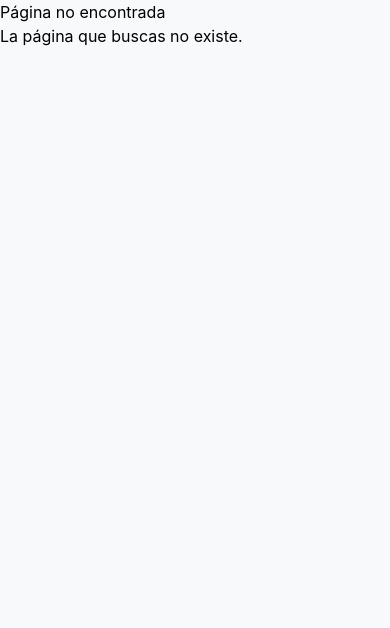
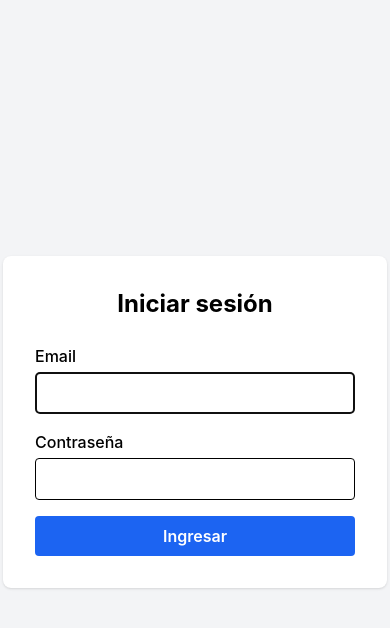
Before and after one commit to jpanaifo-dev/restaurant-manager, a React (Vite) app: page /login in a window 390 px wide. Shown: the top 628 px of the page. Built offline with nearby package versions, Linux system fonts and the light colour scheme; no server answers.

Commit message:
feat: export ProtectedLayout component from index file

```diff
--- a/src/App.tsx
+++ b/src/App.tsx
@@ -1,10 +1,13 @@
 // src/App.tsx
+import { AuthProvider } from './context/AuthContext'
 import AppRoutes from './routes/routes'
 
 const App = () => {
   return (
     <div>
-      <AppRoutes />
+      <AuthProvider>
+        <AppRoutes />
+      </AuthProvider>
     </div>
   )
 }
--- a/src/layouts/dashboard-layout.tsx
+++ b/src/layouts/dashboard-layout.tsx
@@ -1,5 +1,6 @@
 import Footer from '../components/layout/Footer'
 import Navbar from '../components/layout/Navbar'
+import { ProtectedLayout } from './protected-layout'
 
 interface DashboardLayoutProps {
   children: React.ReactNode
@@ -8,11 +9,13 @@ interface DashboardLayoutProps {
 export const DashboardLayout = ({ children }: DashboardLayoutProps) => {
   return (
     <>
-      <Navbar />
-      <div className="min-h-screen flex flex-col py-4 bg-gray-100 text-gray-800 w-full md:py-8 lg:pt-12">
-        {children}
-      </div>
-      <Footer />
+      <ProtectedLayout>
+        <Navbar />
+        <div className="min-h-screen flex flex-col py-4 bg-gray-100 text-gray-800 w-full md:py-8 lg:pt-12">
+          {children}
+        </div>
+        <Footer />
+      </ProtectedLayout>
     </>
   )
 }
--- a/src/layouts/protected-layout.tsx
+++ b/src/layouts/protected-layout.tsx
@@ -11,7 +11,9 @@ export const ProtectedLayout = ({
   if (loading)
     return (
       <div className="flex h-screen items-center justify-center">
-        Cargando...
+        <p className="animate-pulse text-3xl font-medium text-gray-600">
+          Cargando...
+        </p>
       </div>
     )
   if (!user) return <Navigate to="/login" replace />
--- a/src/libs/config.url.ts
+++ b/src/libs/config.url.ts
@@ -1,4 +1,7 @@
 export const APP_URL = {
+  AUTH: {
+    LOGIN: '/login',
+  },
   TABLES: {
     BASE: '/tables',
   },
--- a/src/routes/routes.tsx
+++ b/src/routes/routes.tsx
@@ -2,6 +2,7 @@
 import { BrowserRouter as Router, Routes, Route } from 'react-router-dom'
 import { TablesPage, TablesView } from '../pages/tables'
 import { CategoriesPage, ProductsPage } from '../pages/products'
+import { LoginPage } from '../pages/auth'
 import { DashboardLayout } from '../layouts'
 import { APP_URL } from '../libs/config.url'
 
@@ -47,6 +48,9 @@ const AppRoutes = () => {
           }
         />
 
+        {/* Ruta para la página de login */}
+        <Route path={APP_URL.AUTH.LOGIN} element={<LoginPage />} />
+
         {/* Ruta para páginas no encontradas */}
         <Route
           path="*"
```
